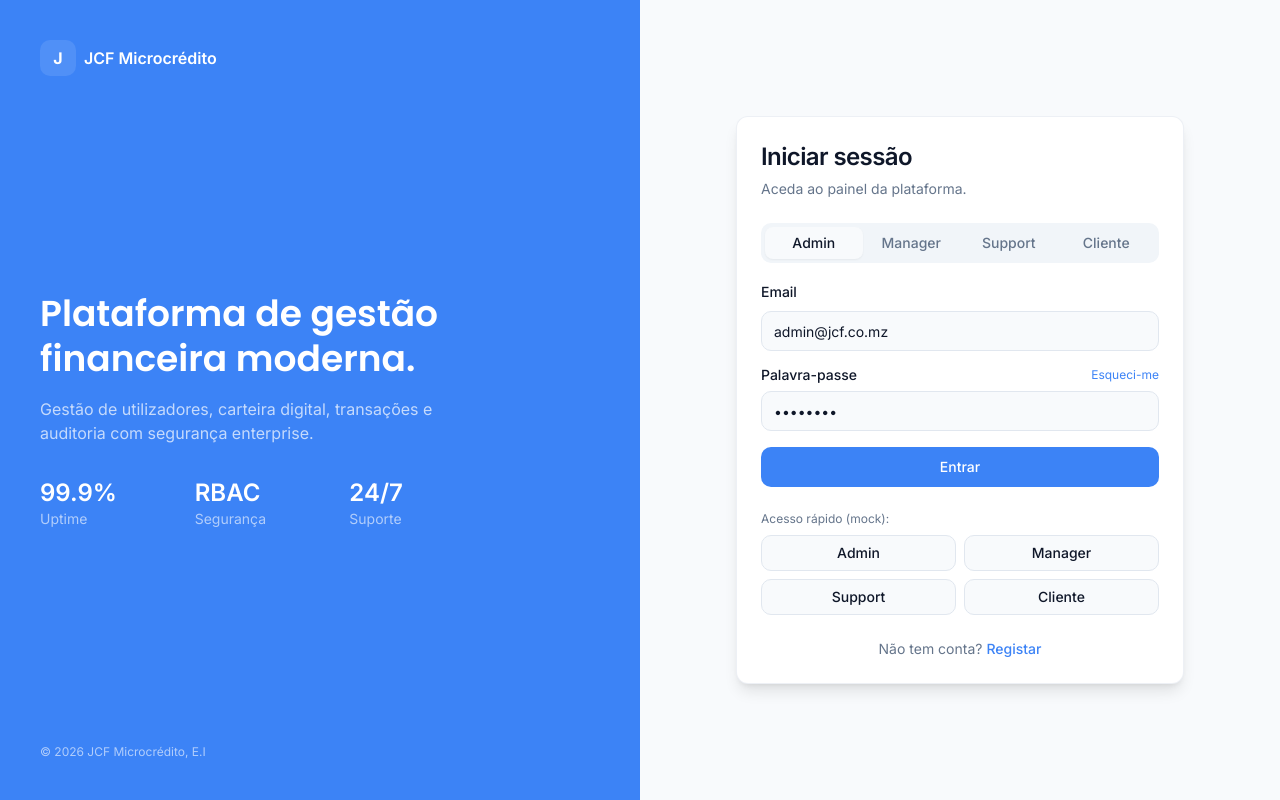
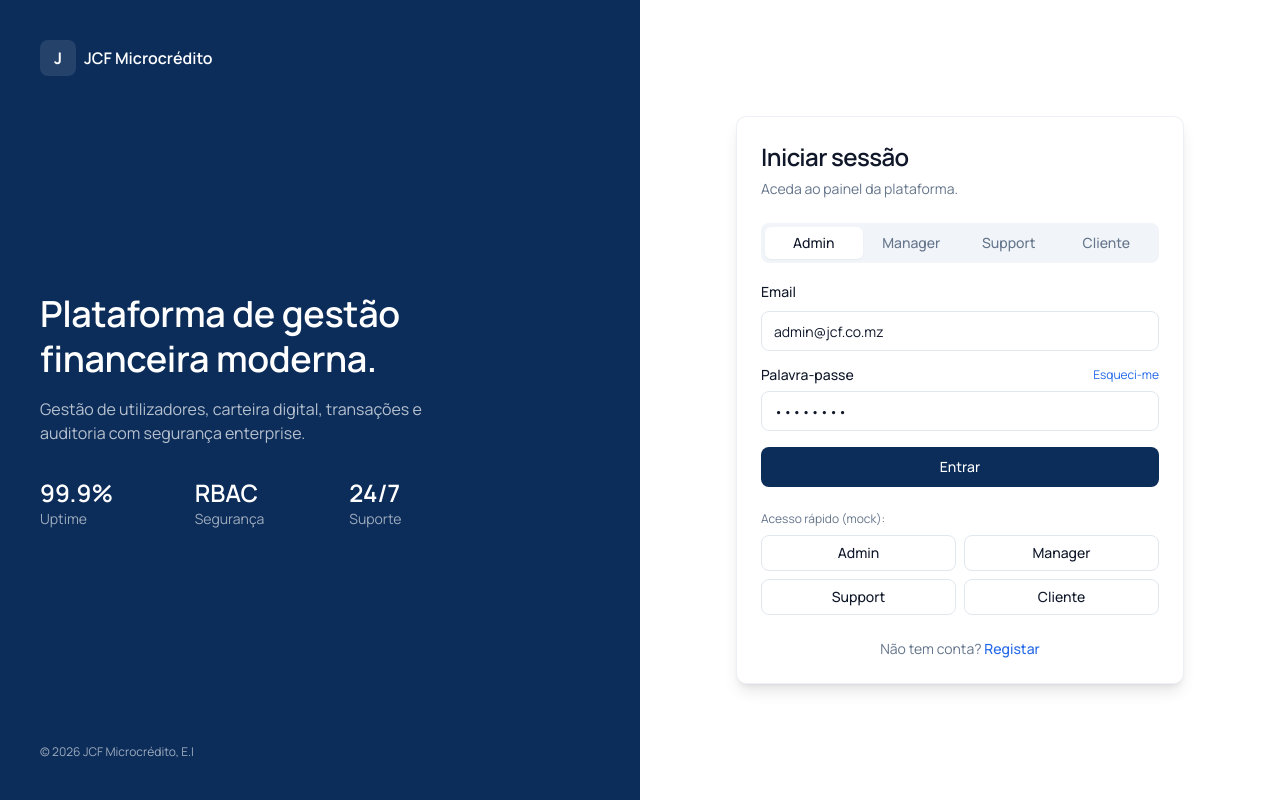
Before and after one commit to shanecoo-o/microcreditofinal, a React (Vite) app: page /app/login in a window 1280 px wide. Built offline with nearby package versions, Linux system fonts and the light colour scheme; the HTML template or start-up script is replaced by a standard one.

Commit message:
Changes
Co-authored-by: shanecoo-o <160519347+shanecoo-o@users.noreply.github.com>

```diff
--- a/src/index.css
+++ b/src/index.css
@@ -1,4 +1,4 @@
-@import url('https://fonts.googleapis.com/css2?family=Inter:wght@300;400;500;600;700;800&family=Poppins:wght@600;700;800&display=swap');
+@import url('https://fonts.googleapis.com/css2?family=Manrope:wght@400;500;600;700;800&family=Source+Serif+4:opsz,wght@8..60,400;8..60,600;8..60,700&display=swap');
 
 @tailwind base;
 @tailwind components;
@@ -6,7 +6,8 @@
 
 @layer base {
   :root {
-    --background: 210 40% 98%;
+    /* Institutional surfaces */
+    --background: 0 0% 100%;
     --foreground: 222 47% 11%;
 
     --card: 0 0% 100%;
@@ -15,98 +16,104 @@
     --popover: 0 0% 100%;
     --popover-foreground: 222 47% 11%;
 
-    --primary: 217 91% 60%;
+    /* JCF brand */
+    --jcf-deep-navy: 217 79% 13%;
+    --jcf-navy: 215 76% 20%;
+    --jcf-royal: 217 81% 43%;
+    --jcf-action: 219 81% 52%;
+    --jcf-ice: 216 62% 97%;
+
+    --primary: 215 76% 20%;
     --primary-foreground: 0 0% 100%;
 
     --secondary: 210 40% 96%;
-    --secondary-foreground: 222 47% 11%;
+    --secondary-foreground: 215 25% 27%;
 
     --muted: 210 40% 96%;
     --muted-foreground: 215 16% 47%;
 
-    --accent: 217 91% 60%;
+    --accent: 219 81% 52%;
     --accent-foreground: 0 0% 100%;
 
-    --destructive: 0 84% 60%;
+    --destructive: 0 72% 51%;
     --destructive-foreground: 0 0% 100%;
 
-    --success: 142 71% 36%;
+    --success: 142 72% 29%;
     --success-foreground: 0 0% 100%;
-    --warning: 38 92% 50%;
+    --warning: 32 95% 44%;
     --warning-foreground: 0 0% 100%;
-    --info: 217 91% 60%;
+    --danger: 0 72% 51%;
+    --danger-foreground: 0 0% 100%;
+    --info: 201 96% 32%;
+    --info-foreground: 0 0% 100%;
+    --pending: 262 83% 58%;
+    --pending-foreground: 0 0% 100%;
 
     --border: 214 32% 91%;
     --input: 214 32% 91%;
-    --ring: 217 91% 60%;
+    --ring: 219 81% 52%;
 
-    --radius: 0.75rem;
+    --radius: 0.625rem;
 
-    /* Custom colors */
-    --trust-blue: 217 91% 60%;
-    --trust-blue-dark: 221 83% 53%;
-    --trust-blue-light: 214 100% 97%;
-    --success-green: 142 76% 36%;
-    --warning-orange: 38 92% 50%;
-    --gray-50: 210 40% 98%;
-    --gray-100: 214 32% 91%;
-    --gray-600: 215 16% 47%;
-    --gray-900: 222 47% 11%;
-
-    /* Sidebar */
-    --sidebar-background: 0 0% 98%;
-    --sidebar-foreground: 240 5.3% 26.1%;
-    --sidebar-primary: 240 5.9% 10%;
-    --sidebar-primary-foreground: 0 0% 98%;
-    --sidebar-accent: 240 4.8% 95.9%;
-    --sidebar-accent-foreground: 240 5.9% 10%;
-    --sidebar-border: 220 13% 91%;
-    --sidebar-ring: 217.2 91.2% 59.8%;
+    /* Sidebar — institutional navy */
+    --sidebar-background: 217 79% 13%;
+    --sidebar-foreground: 213 27% 84%;
+    --sidebar-primary: 219 81% 52%;
+    --sidebar-primary-foreground: 0 0% 100%;
+    --sidebar-accent: 215 76% 20%;
+    --sidebar-accent-foreground: 0 0% 100%;
+    --sidebar-border: 215 40% 22%;
+    --sidebar-ring: 219 81% 52%;
   }
 
   .dark {
-    --background: 222 47% 11%;
+    --background: 222 47% 8%;
     --foreground: 210 40% 98%;
 
-    --card: 223 47% 15%;
+    --card: 217 40% 12%;
     --card-foreground: 210 40% 98%;
 
-    --popover: 223 47% 15%;
+    --popover: 217 40% 12%;
     --popover-foreground: 210 40% 98%;
 
-    --primary: 217 91% 60%;
+    --primary: 219 81% 52%;
     --primary-foreground: 0 0% 100%;
 
-    --secondary: 223 47% 20%;
-    --secondary-foreground: 210 40% 98%;
+    --secondary: 217 33% 18%;
+    --secondary-foreground: 210 40% 96%;
 
-    --muted: 223 47% 20%;
-    --muted-foreground: 215 20% 65%;
+    --muted: 217 33% 18%;
+    --muted-foreground: 215 20% 68%;
 
-    --accent: 217 91% 60%;
+    --accent: 219 81% 58%;
     --accent-foreground: 0 0% 100%;
 
-    --destructive: 0 63% 31%;
-    --destructive-foreground: 210 40% 98%;
+    --destructive: 0 72% 51%;
+    --destructive-foreground: 0 0% 100%;
 
-    --success: 142 71% 45%;
+    --success: 142 62% 40%;
     --success-foreground: 0 0% 100%;
-    --warning: 38 92% 55%;
+    --warning: 32 90% 52%;
     --warning-foreground: 222 47% 11%;
-    --info: 217 91% 60%;
+    --danger: 0 72% 56%;
+    --danger-foreground: 0 0% 100%;
+    --info: 201 86% 45%;
+    --info-foreground: 0 0% 100%;
+    --pending: 262 78% 64%;
+    --pending-foreground: 0 0% 100%;
 
-    --border: 223 47% 25%;
-    --input: 223 47% 25%;
-    --ring: 217 91% 60%;
+    --border: 217 33% 22%;
+    --input: 217 33% 22%;
+    --ring: 219 81% 58%;
 
-    --sidebar-background: 240 5.9% 10%;
-    --sidebar-foreground: 240 4.8% 95.9%;
-    --sidebar-primary: 224.3 76.3% 48%;
+    --sidebar-background: 222 47% 8%;
+    --sidebar-foreground: 213 27% 84%;
+    --sidebar-primary: 219 81% 58%;
     --sidebar-primary-foreground: 0 0% 100%;
-    --sidebar-accent: 240 3.7% 15.9%;
-    --sidebar-accent-foreground: 240 4.8% 95.9%;
-    --sidebar-border: 240 3.7% 15.9%;
-    --sidebar-ring: 217.2 91.2% 59.8%;
+    --sidebar-accent: 217 33% 16%;
+    --sidebar-accent-foreground: 210 40% 98%;
+    --sidebar-border: 217 33% 18%;
+    --sidebar-ring: 219 81% 58%;
   }
 }
 
@@ -115,13 +122,31 @@
     @apply border-border;
   }
 
+  html {
+    -webkit-text-size-adjust: 100%;
+  }
+
   body {
     @apply bg-background text-foreground antialiased;
-    font-family: 'Inter', system-ui, sans-serif;
+    font-family: 'Manrope', system-ui, sans-serif;
+    font-feature-settings: 'cv11', 'ss01';
   }
 
   h1, h2, h3, h4, h5, h6 {
-    font-family: 'Poppins', system-ui, sans-serif;
+    font-family: 'Manrope', system-ui, sans-serif;
+    letter-spacing: -0.01em;
+  }
+
+  /* Visible keyboard focus everywhere */
+  :focus-visible {
+    @apply outline-none ring-2 ring-ring ring-offset-2 ring-offset-background;
+  }
+
+  /* Mobile inputs must never be smaller than 16px (avoids iOS zoom) */
+  @media (max-width: 767px) {
+    input, select, textarea {
+      font-size: 16px;
+    }
   }
 }
 
@@ -130,34 +155,24 @@
     @apply max-w-7xl mx-auto px-4 sm:px-6 lg:px-8;
   }
 
-  .btn-primary {
-    @apply bg-primary text-primary-foreground hover:bg-primary/90 transition-all duration-300 shadow-md hover:shadow-lg hover:-translate-y-0.5;
+  .section-padding {
+    @apply py-14 md:py-20;
   }
 
-  .card-hover {
-    @apply transition-all duration-300 hover:shadow-xl hover:-translate-y-1;
+  /* Institutional serif — website headings only */
+  .font-institutional {
+    font-family: 'Source Serif 4', Georgia, serif;
+    letter-spacing: -0.015em;
   }
 
-  .section-padding {
-    @apply py-16 md:py-24;
-  }
-
-  .gradient-text {
-    @apply bg-gradient-to-r from-primary to-[hsl(221,83%,53%)] bg-clip-text text-transparent;
+  .surface-panel {
+    @apply bg-card border border-border rounded-lg shadow-sm;
   }
 }
 
 @layer utilities {
-  .shadow-glow {
-    box-shadow: 0 0 40px hsl(217 91% 60% / 0.3);
-  }
-
-  .animate-float {
-    animation: float 6s ease-in-out infinite;
-  }
-
-  @keyframes float {
-    0%, 100% { transform: translateY(0); }
-    50% { transform: translateY(-10px); }
+  .num {
+    font-variant-numeric: tabular-nums;
+    font-feature-settings: 'tnum';
   }
 }
```
